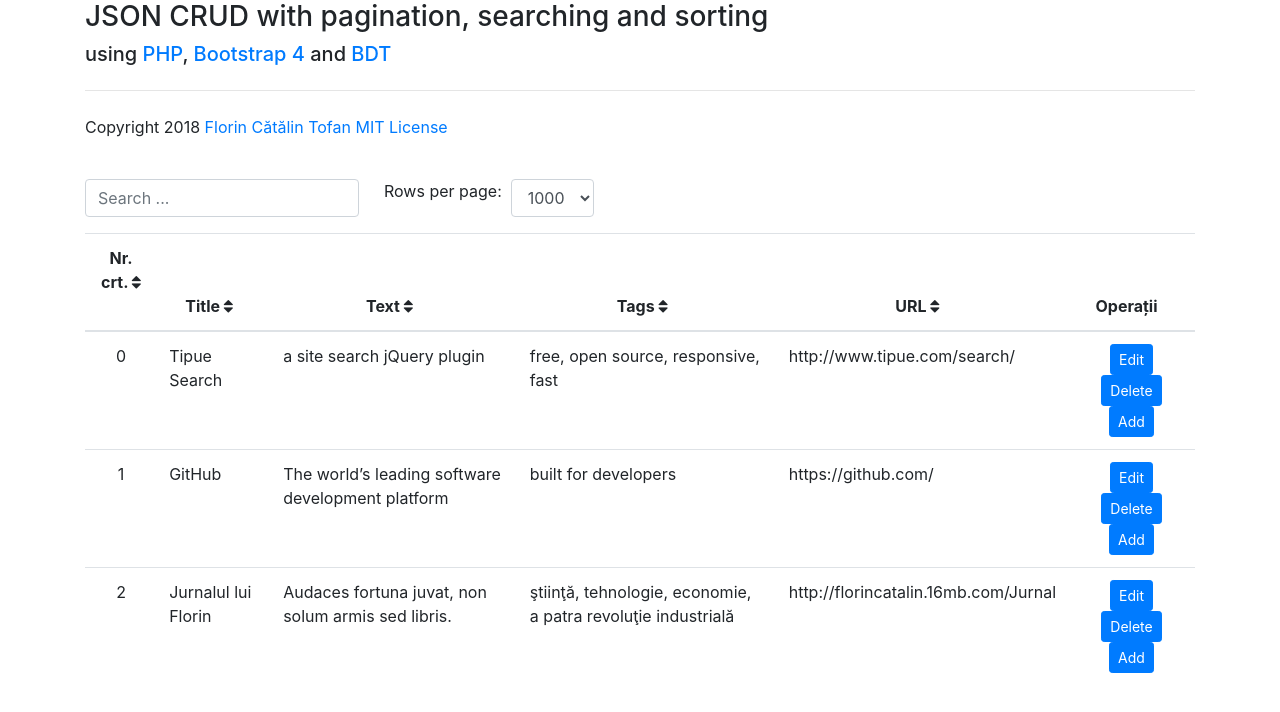
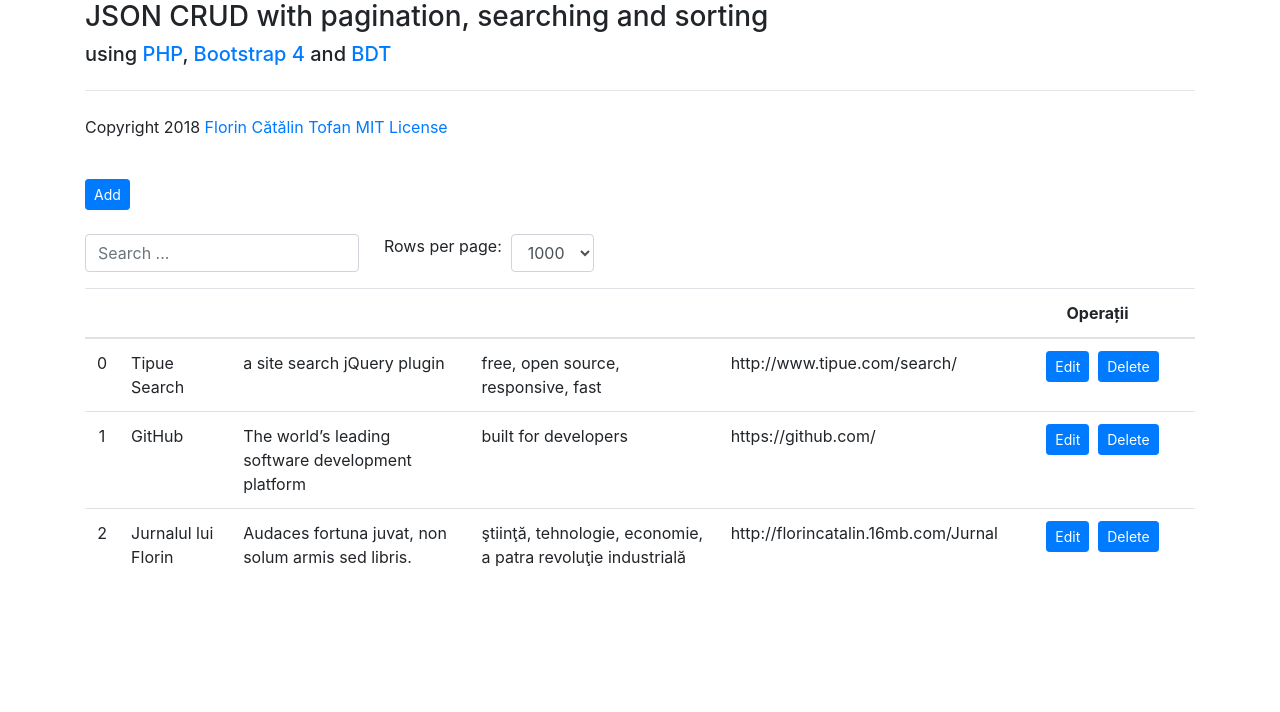
Before and after one commit to florincatalin/JSON-Editor-using-PHP-Bootstrap-4-and-BDT, a PHP site: page / in a window 1280 px wide. Shown: the top 712 px of the page. Run offline with PHP 8.4, Linux system fonts and the light colour scheme.

Commit message:
Add files via upload

```diff
--- a/index.php
+++ b/index.php
@@ -25,15 +25,17 @@
 </div>
 <br />
 
+<div class="container"><a class="btn btn-primary btn-lg btn-sm" href="add.php" role="button">Add</a></div><br />
+
 <div class="container">
 <table id="bootstrap-table" class="table table-hover">
 	<thead class="text-center">
-		<th>Nr. crt. <i class="fa fa-sort" aria-hidden="true"></i></th>
-		<th>Title <i class="fa fa-sort" aria-hidden="true"></i></th>
-		<th>Text <i class="fa fa-sort" aria-hidden="true"></i></th>
-		<th>Tags <i class="fa fa-sort" aria-hidden="true"></i></th>
-		<th>URL <i class="fa fa-sort" aria-hidden="true"></i></th>
-		<th>Operații</th>
+		<th class="col-sm-1>Nr. crt. <i class="fa fa-sort" aria-hidden="true"></i></th>
+		<th class="col-sm-2>Title <i class="fa fa-sort" aria-hidden="true"></i></th>
+		<th class="col-sm-3>Text <i class="fa fa-sort" aria-hidden="true"></i></th>
+		<th class="col-sm-2>Tags <i class="fa fa-sort" aria-hidden="true"></i></th>
+		<th class="col-sm-2>URL <i class="fa fa-sort" aria-hidden="true"></i></th>
+		<th class="col-sm-2">Operații</th>
 	</thead>
 	<tbody>
 		<?php
@@ -53,9 +55,9 @@
             <td> <?php echo $calup->text; ?> </td>
 			<td> <?php echo $calup->tags; ?> </td>
             <td> <?php echo $calup->url; ?> </td>
-			<td style="text-align: center;"> <a class="btn btn-primary btn-lg btn-sm" href="edit.php?index=<?php echo $index; ?>" role="button">Edit</a>
-                 <a class="btn btn-primary btn-lg btn-sm" href="delete.php?index=<?php echo $index; ?>" role="button">Delete</a>
-				 <a class="btn btn-primary btn-lg btn-sm" href="add.php" role="button">Add</a>
+			<td style="text-align: center;">
+			<a class="btn btn-primary btn-lg btn-sm" href="edit.php?index=<?php echo $index; ?>" role="button">Edit</a>
+			<a class="btn btn-primary btn-lg btn-sm" href="delete.php?index=<?php echo $index; ?>" role="button">Delete</a>
 			</td>
         </tr>
 		<?php
```
